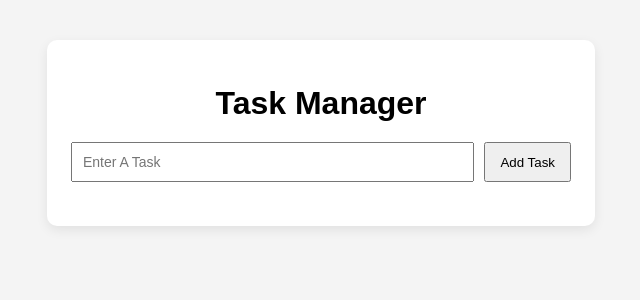
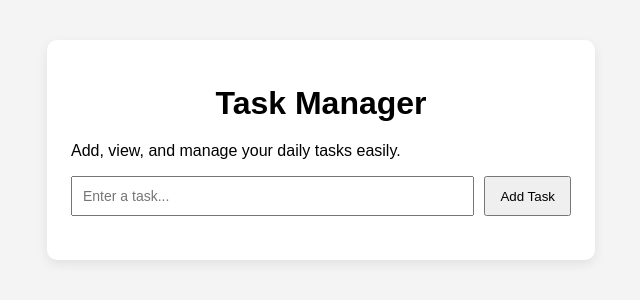
Before and after one commit to chackochan-tech/Test, a plain HTML site: page Frontend/index.html in a window 1280 px wide. Shown: the whole page, without its empty margins (319-959 px from the left). Drawn offline with Linux system fonts and the light colour scheme; no server answers.

Commit message:
Update index.html

```diff
--- a/Frontend/index.html
+++ b/Frontend/index.html
@@ -9,9 +9,10 @@
 <body>
   <div class="container">
     <h1>Task Manager</h1>
+    <p class="subtitle">Add, view, and manage your daily tasks easily.</p>
 
     <div class="task-form">
-      <input type="text" id="taskInput" placeholder="Enter A Task" />
+      <input type="text" id="taskInput" placeholder="Enter a task..." />
       <button id="addTaskBtn">Add Task</button>
     </div>
 
```
